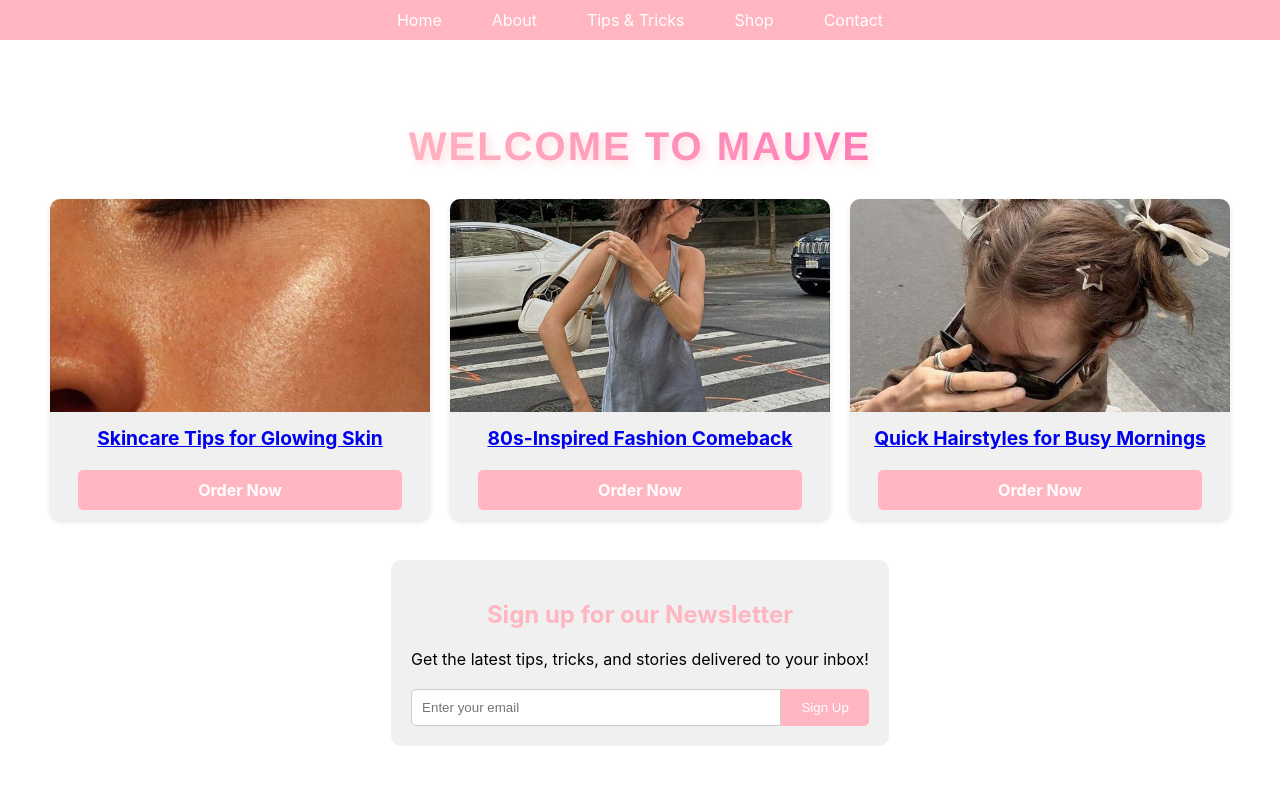
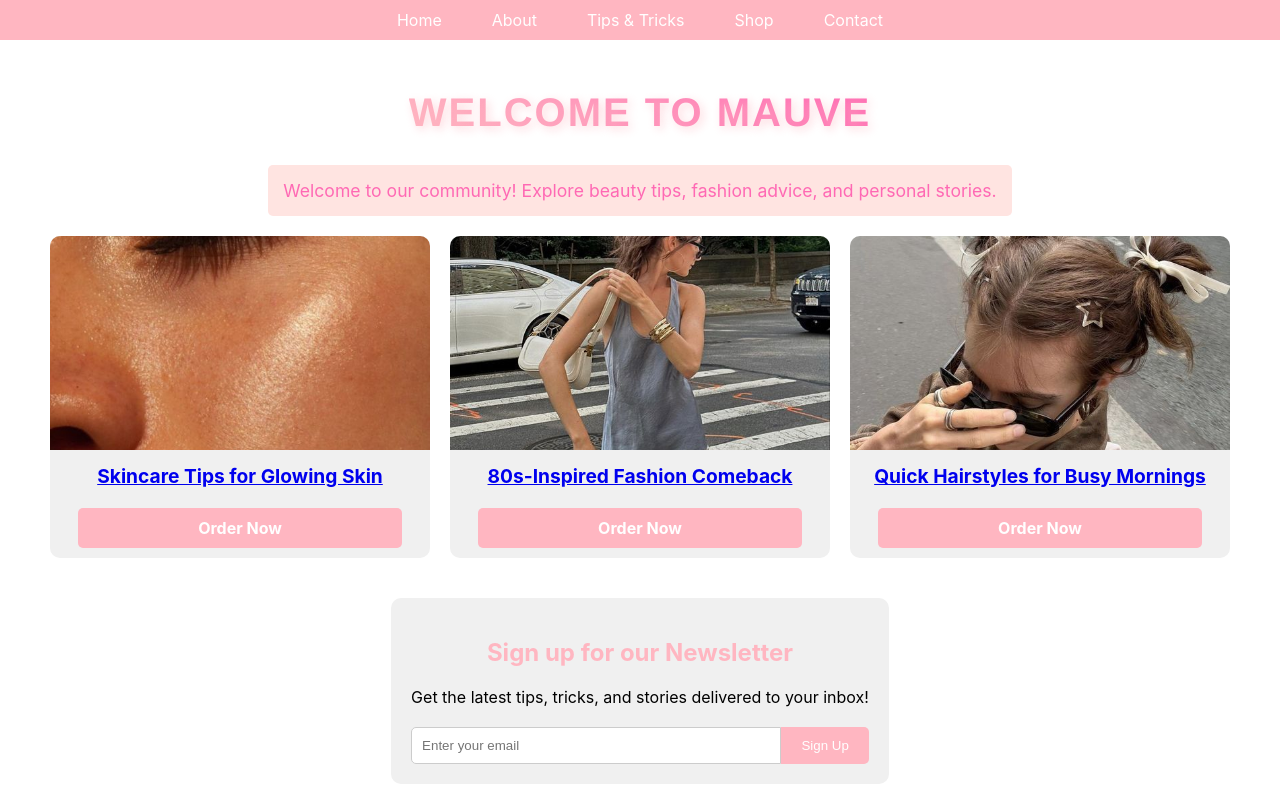
Before and after one commit to elizabethvilloria/blog, a React (Create React App) app: page / in a window 1280 px wide. Shown: the top 800 px of the page. Built offline with nearby package versions, Linux system fonts and the light colour scheme.

Commit message:
Welcome Message

```diff
--- a/src/App.css
+++ b/src/App.css
@@ -33,13 +33,6 @@
   background-color: #f0f0f0;
   border-radius: 10px;
   overflow: hidden;
-  box-shadow: 0 2px 5px rgba(0,0,0,0.1);
-  transition: all 0.3s ease;
-}
-
-.post-card:hover {
-  transform: translateY(-5px);
-  box-shadow: 0 5px 15px rgba(0,0,0,0.2);
 }
 
 .post-card img {
@@ -409,12 +402,6 @@ h1:hover {
   padding: 20px;
   text-align: center;
   box-shadow: 0 2px 5px rgba(0,0,0,0.1);
-  transition: all 0.3s ease;
-}
-
-.service-card:hover {
-  transform: translateY(-5px);
-  box-shadow: 0 5px 15px rgba(0,0,0,0.2);
 }
 
 .service-card h2 {
@@ -614,3 +601,17 @@ h1:hover {
   text-transform: uppercase;
   letter-spacing: 2px;
 }
+
+.welcome-message {
+  background-color: #FFE4E1;
+  padding: 15px;
+  text-align: center;
+  margin-bottom: 20px;
+  border-radius: 5px;
+}
+
+.welcome-message p {
+  color: #FF69B4;
+  margin: 0;
+  font-size: 1.1em;
+}
--- a/src/Home.js
+++ b/src/Home.js
@@ -1,6 +1,7 @@
 import React from 'react';
 import { Link } from 'react-router-dom';
 import NewsletterSignup from './NewsletterSignup';
+import WelcomeMessage from './WelcomeMessage';
 import './App.css';
 
 const Home = () => {
@@ -13,6 +14,7 @@ const Home = () => {
   return (
     <div className="home">
       <h1 className="page-title">Welcome to Mauve</h1>
+      <WelcomeMessage />
       <div className="grid-container">
         {posts.map(post => (
           <div key={post.id} className="post-card">
--- /dev/null
+++ b/src/WelcomeMessage.js
@@ -0,0 +1,11 @@
+import React from 'react';
+
+const WelcomeMessage = () => {
+  return (
+    <div className="welcome-message">
+      <p>Welcome to our community! Explore beauty tips, fashion advice, and personal stories.</p>
+    </div>
+  );
+};
+
+export default WelcomeMessage;
```
